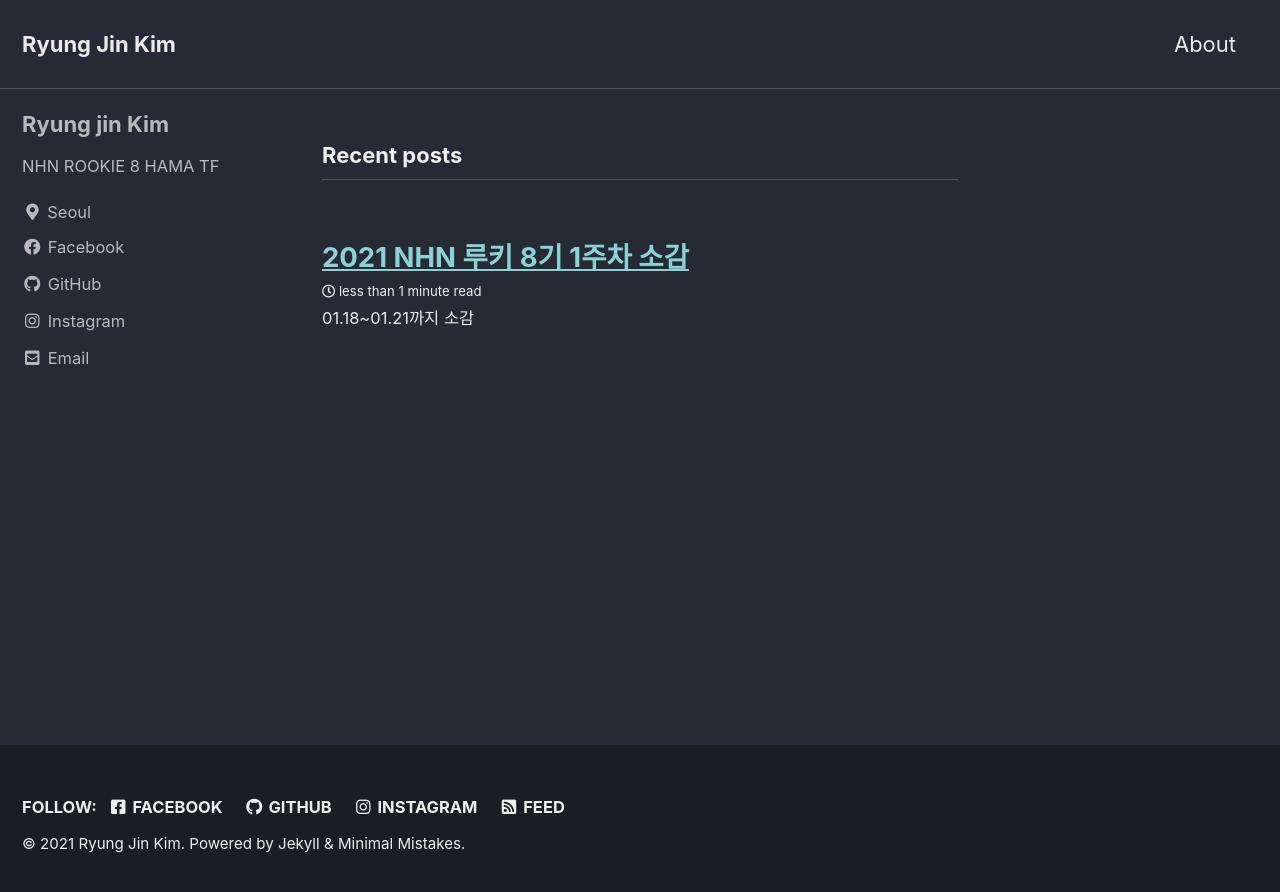
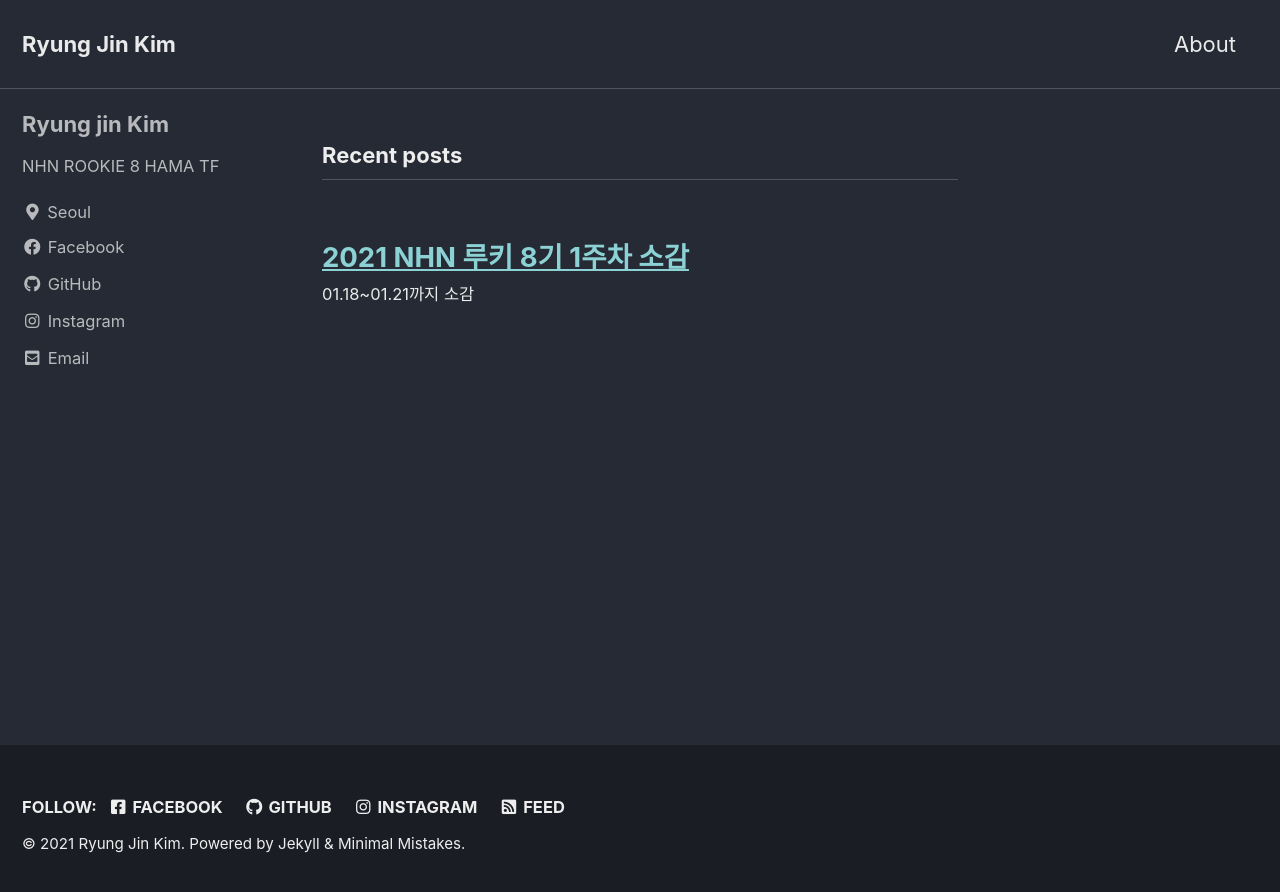
Before and after one commit to RATIONAL331/rational331.github.io, a Jekyll site: the page built from index.html, in a window 1280 px wide. Shown: the top 892 px of the page. Built offline with Jekyll 4.4.1, drawn with Linux system fonts in a browser that asks for light colours; cached includes are drawn as plain includes; the list of posts is cut into pages by our own code; some of the changed lines change nothing that is shown.

Commit message:
Update _config.yml

```diff
--- a/_config.yml
+++ b/_config.yml
@@ -265,17 +265,7 @@
 # Defaults
 defaults:
   # _posts
-  - scope:
-      path: ""
-      type: posts
-    values:
-      layout: single
-      author_profile: true
-      read_time: true
-      comments: true
-      share: true
-      related: true
-  # _pages
+
   - scope:
       path: ""
       type: pages
```
